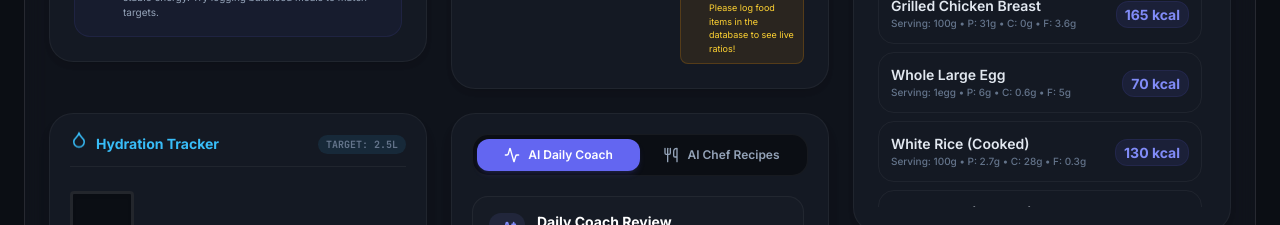
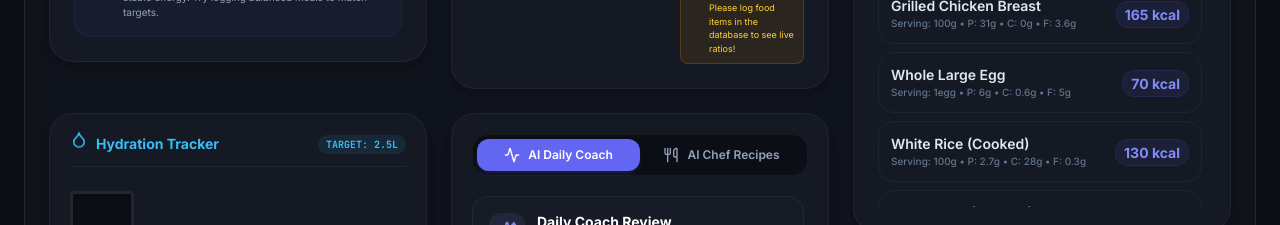
Before and after one commit to acotest989/NutriFlow, a React (Vite) app: page / in a window 1280 px wide. Shown: the part 1140-1365 px from the top of the page. Built offline with nearby package versions, Linux system fonts and the light colour scheme.

Commit message:
style: remove redundant white text classes
Clean up unnecessary color classes on headings and badges to improve code maintainability and rely on inherited or primary theme colors.

```diff
--- a/src/components/AiCoach.tsx
+++ b/src/components/AiCoach.tsx
@@ -256,7 +256,7 @@ export default function AiCoach({
 
                   {/* Summary Segment */}
                   <div className="bg-white/2 border border-white/5 p-4 rounded-2xl space-y-2">
-                    <h5 className="text-xs font-bold text-white uppercase tracking-wider flex items-center gap-1.5 text-[#818CF8]">
+                    <h5 className="text-xs font-bold uppercase tracking-wider flex items-center gap-1.5 text-[#818CF8]">
                       <Activity className="w-3.5 h-3.5" /> Dietitian Summary
                     </h5>
                     <p className="text-xs text-[#E2E8F0] leading-relaxed">
@@ -266,7 +266,7 @@ export default function AiCoach({
 
                   {/* Tips Segment */}
                   <div className="bg-white/2 border border-white/5 p-4 rounded-2xl space-y-3">
-                    <h5 className="text-xs font-bold text-white uppercase tracking-wider flex items-center gap-1.5 text-[#818CF8]">
+                    <h5 className="text-xs font-bold uppercase tracking-wider flex items-center gap-1.5 text-[#818CF8]">
                       <Sparkles className="w-3.5 h-3.5" /> Direct Recommendations
                     </h5>
                     <ul className="space-y-2.5">
--- a/src/components/WaterTracker.tsx
+++ b/src/components/WaterTracker.tsx
@@ -47,7 +47,7 @@ export default function WaterTracker({ currentDate, isCompact = false }: WaterTr
           <h3 className="font-sans font-bold text-sm text-[#38BDF8] flex items-center gap-2">
             <Droplet className="w-4.5 h-4.5 text-[#38BDF8] animate-bounce" /> Hydration Tracker
           </h3>
-          <span className="text-[10px] font-mono text-[#64748B] uppercase bg-[#38BDF8]/10 px-2 py-0.5 rounded-full text-[#38BDF8] font-bold">
+          <span className="text-[10px] font-mono uppercase bg-[#38BDF8]/10 px-2 py-0.5 rounded-full text-[#38BDF8] font-bold">
             Target: 2.5L
           </span>
         </div>
```
